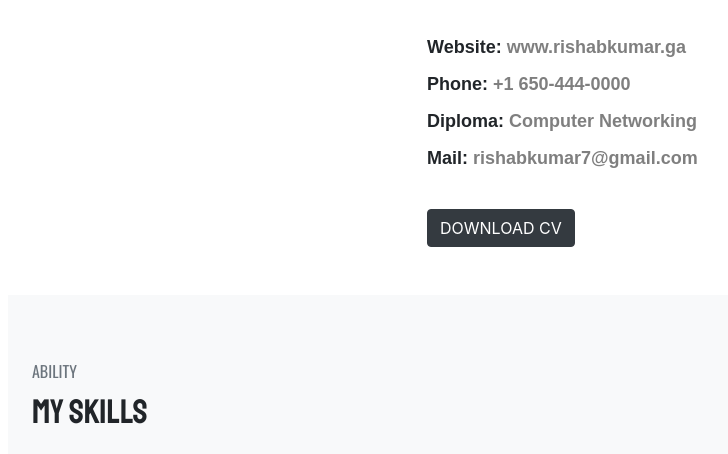
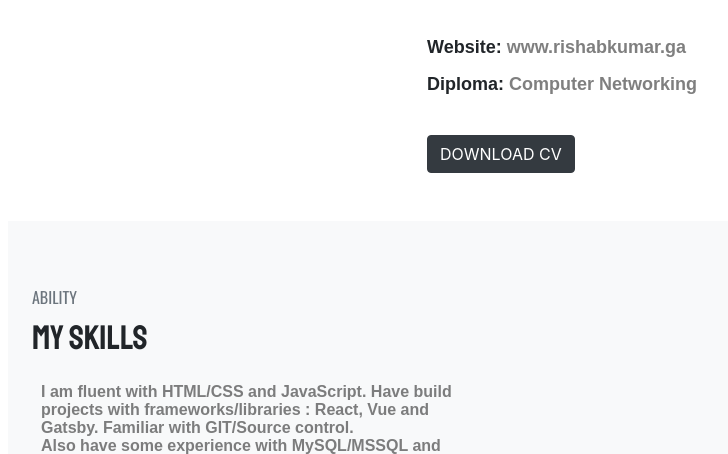
Before and after one commit to rishabkumar7/aws-cloud-resume-challenge, a plain HTML site: page index.html in a window 1280 px wide. Shown: the part 1334-1788 px from the top of the page, without its empty margins (312-1040 px from the left). Drawn offline with nearby package versions, Linux system fonts and the light colour scheme; a web font is replaced by a local one.

Commit message:
Updated contact details

```diff
--- a/index.html
+++ b/index.html
@@ -83,14 +83,10 @@
                                 <div class="d-flex flex-column">
                                     <p class="font-ram"><b>Website: </b><span
                                             class="text-black-50">www.rishabkumar.ga</span></p>
-                                    <p class="font-ram"><b>Phone: </b><span class="text-black-50">+1 650-444-0000</span>
-                                    </p>
                                 </div>
                                 <div class="d-flex flex-column">
                                     <p class="font-ram"><b>Diploma: </b><span class="text-black-50">Computer
                                             Networking</span></p>
-                                    <p class="font-ram"><b>Mail: </b><span
-                                            class="text-black-50">rishabkumar7@gmail.com</span></p>
                                 </div>
                             </div>
                             <button type="submit" onclick="window.open('/assets/RishabResume.pdf')"
```
Also changed, not shown: 1 other file.
